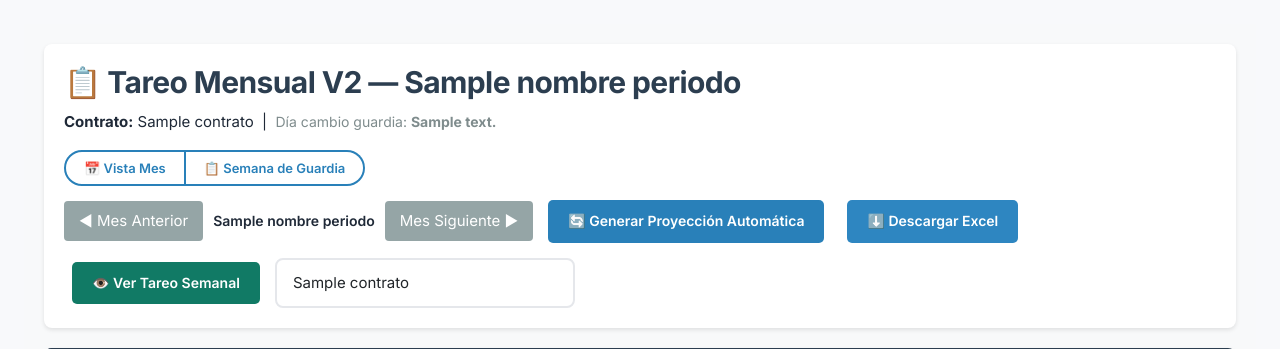
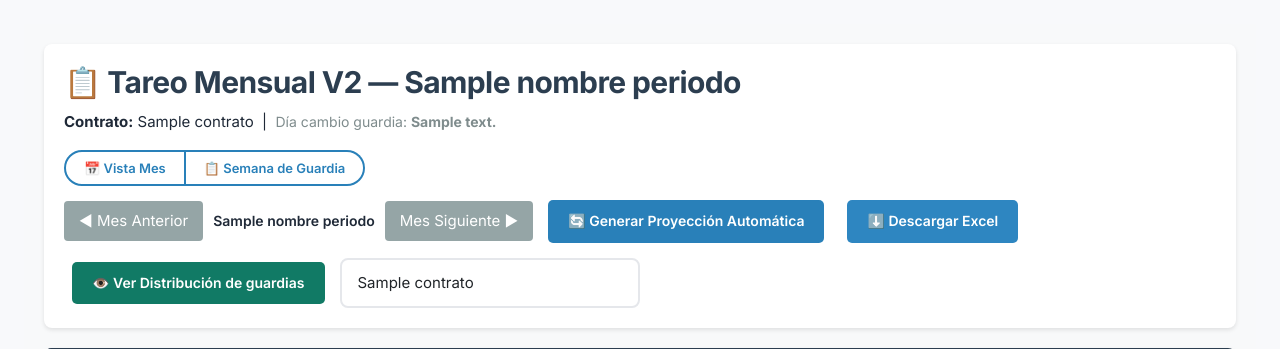
Before and after one commit to hdanielrc/drillcontrol, a Django app: template perforaciones_diamantinas/drilling/templates/drilling/tareo/tareo_v2_mensual.html in a window 1280 px wide. Shown: the top 349 px of the page. Run offline with Django 5.2, Linux system fonts and the light colour scheme; the template is opened without the code that fills it: most values are stand-ins (such as "Sample title", 1, 10 or a date in 2020).

Commit message:
UI: revertir cambio en vista semanal; renombrar botón a 'Ver Distribución de guardias' en mensual

```diff
--- a/perforaciones_diamantinas/drilling/templates/drilling/tareo/tareo_v2_mensual.html
+++ b/perforaciones_diamantinas/drilling/templates/drilling/tareo/tareo_v2_mensual.html
@@ -605,11 +605,11 @@
                 ⬇️ Descargar Excel
             </button>
 
-            <!-- Botón para ver la representación semanal en la app -->
+            <!-- Botón para ver la representación semanal en la app (renombrado) -->
             <button type="button" class="btn-proyeccion" style="background:#117a65; margin-left:8px;"
                     onclick="window.location.href='{% url 'tareo-v2-semana-visualizar' %}?contrato={{ contrato.id }}'"
-                    title="Ver tareo semanal (matriz + distribución) en la aplicación">
-                👁️ Ver Tareo Semanal
+                    title="Ver Distribución de guardias (matriz + distribución) en la aplicación">
+                👁️ Ver Distribución de guardias
             </button>
 
             {% if user.is_staff or user.is_superuser %}
```
Also changed, not shown: perforaciones_diamantinas/drilling/templates/drilling/tareo/tareo_semanal_vista.html (+2 -12 lines).
